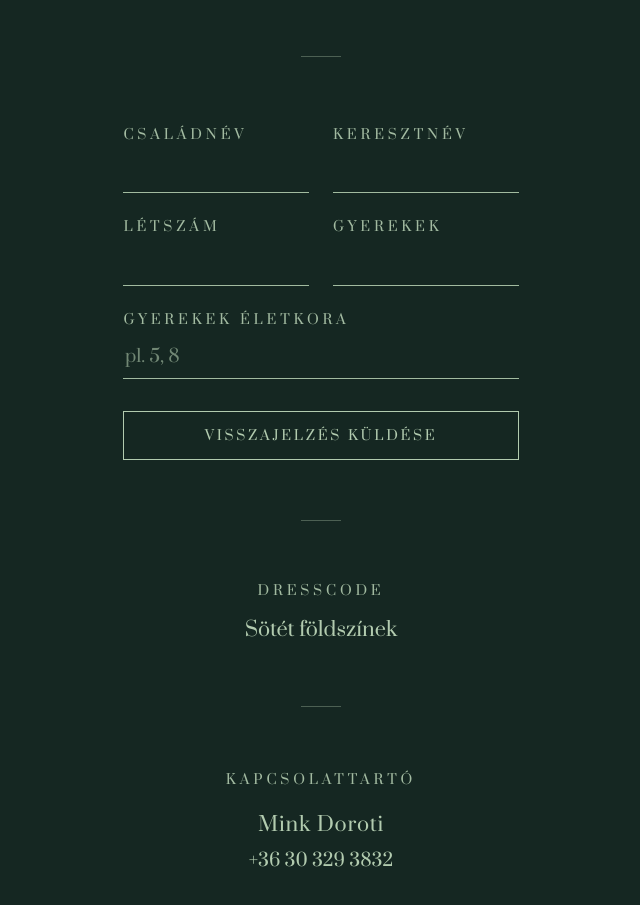
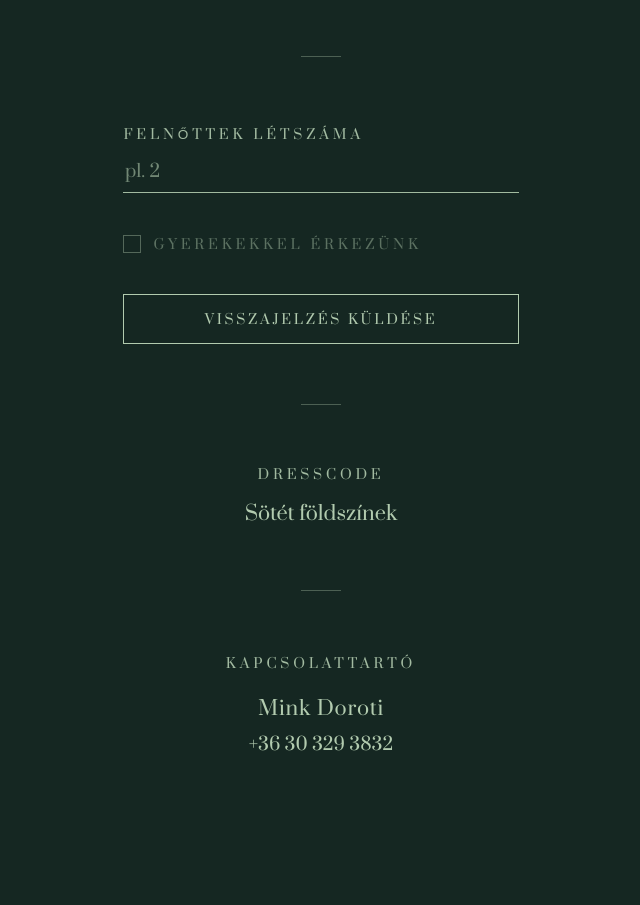
Before and after one commit to davidsimo2105/Doroti-Jonathan, a Next.js app: page / in a window 1280 px wide. Shown: the part 1320-2225 px from the top of the page, without its empty margins (319-959 px from the left). Built offline with nearby package versions, Linux system fonts and the light colour scheme.

Commit message:
feat(rsvp): add custom styled checkbox, dynamic placeholders, and validation for kids checkbox

```diff
--- a/app/globals.css
+++ b/app/globals.css
@@ -253,6 +253,38 @@ a {
   opacity: 0.65;
 }
 
+.customCheckbox {
+  appearance: none;
+  -webkit-appearance: none;
+  background-color: transparent;
+  margin: 0;
+  width: 18px;
+  height: 18px;
+  border: 1px solid var(--foreground);
+  display: grid;
+  place-content: center;
+  cursor: pointer;
+  opacity: 0.8;
+  transition: opacity 0.2s ease;
+}
+
+.customCheckbox:hover {
+  opacity: 1;
+}
+
+.customCheckbox::before {
+  content: "";
+  width: 10px;
+  height: 10px;
+  transform: scale(0);
+  transition: 120ms transform ease-in-out;
+  background-color: var(--foreground);
+}
+
+.customCheckbox:checked::before {
+  transform: scale(1);
+}
+
 .submitButton {
   margin-top: 0.5rem;
   padding: 0.9rem 1.5rem;
--- a/app/rsvp-form.tsx
+++ b/app/rsvp-form.tsx
@@ -8,41 +8,98 @@ function onlyDigits(value: string) {
   return value.replace(/[^0-9]/g, "");
 }
 
-function onlyAgesList(value: string) {
-  return value.replace(/[^0-9,\s]/g, "");
+export default function RsvpForm() {
+  const [adultCount, setAdultCount] = useState("");
+  const [adultNames, setAdultNames] = useState<string[]>([]);
+
+  const [bringingKids, setBringingKids] = useState(false);
+  const [childCount, setChildCount] = useState("");
+  const [childAges, setChildAges] = useState<string[]>([]);
+
+  function handleAdultCountChange(e: React.ChangeEvent<HTMLInputElement>) {
+    const val = onlyDigits(e.target.value);
+    setAdultCount(val);
+    const count = parseInt(val, 10) || 0;
+
+    setAdultNames((prev) => {
+      const newNames = [...prev];
+      if (count > newNames.length) {
+        for (let i = newNames.length; i < count; i++) newNames.push("");
+      } else if (count < newNames.length) {
+        newNames.length = count;
+      }
+      return newNames;
+    });
   }
 
-export default function RsvpForm() {
-  const [lastName, setLastName] = useState("");
-  const [firstName, setFirstName] = useState("");
-  const [guestCount, setGuestCount] = useState("");
-  const [childCount, setChildCount] = useState("");
-  const [childAges, setChildAges] = useState("");
+  function handleAdultNameChange(idx: number, value: string) {
+    setAdultNames((prev) => {
+      const newNames = [...prev];
+      newNames[idx] = value;
+      return newNames;
+    });
+  }
+
+  function handleChildCountChange(e: React.ChangeEvent<HTMLInputElement>) {
+    const val = onlyDigits(e.target.value);
+    setChildCount(val);
+    const count = parseInt(val, 10) || 0;
+
+    setChildAges((prev) => {
+      const newAges = [...prev];
+      if (count > newAges.length) {
+        for (let i = newAges.length; i < count; i++) newAges.push("");
+      } else if (count < newAges.length) {
+        newAges.length = count;
+      }
+      return newAges;
+    });
+  }
+
+  function handleChildAgeChange(idx: number, value: string) {
+    setChildAges((prev) => {
+      const newAges = [...prev];
+      newAges[idx] = value;
+      return newAges;
+    });
+  }
+
+  const adultCountNum = parseInt(adultCount, 10) || 0;
+  const isAdultsFilled =
+    adultCountNum > 0 &&
+    adultNames.length === adultCountNum &&
+    adultNames.every((name) => name.trim().length > 0);
 
   function handleSubmit(event: FormEvent<HTMLFormElement>) {
     event.preventDefault();
 
-    const children = Number(childCount) || 0;
-    const fullName = `${firstName} ${lastName}`.trim();
-    const subjectName = `${lastName} ${firstName}`.trim();
-    const agesNote = children > 0 && childAges ? ` (${childAges} éves)` : "";
-    const childrenClause =
-      children > 0 ? `, melyből ${children} gyermek${agesNote}` : "";
+    const kidsNum = bringingKids ? parseInt(childCount, 10) || 0 : 0;
 
-    const subject = `${subjectName} - ${guestCount} fő, ${children} gyerek – Doroti & Jonatán esküvő visszajelzés`;
+    const mainName = adultNames[0] || "Vendég";
+    const subject = `${mainName} - ${adultCountNum} fő, ${kidsNum} gyerek – Doroti & Jonatán esküvő visszajelzés`;
+
+    const childrenClause = kidsNum > 0 ? `, melyből ${kidsNum} gyermek` : "";
+
+    const adultsList = adultNames.map((n, i) => `${i + 1}. ${n}`).join("\n");
+    const kidsList =
+      kidsNum > 0
+        ? childAges
+            .map((age, i) => `${i + 1}. gyermek életkora: ${age} éves`)
+            .join("\n")
+        : "";
+
     const body = [
       "Kedves Doroti és Jonatán!",
       "",
       "Ezúton szeretnénk visszaigazolni részvételünket esküvőtökön.",
-      `${fullName} néven jelentkezünk, ${guestCount} fő részvételével${childrenClause}.`,
+      `${mainName} néven jelentkezünk, ${adultCountNum} fő (felnőtt) részvételével${childrenClause}.`,
       "",
       "Köszönjük a meghívást, és izgatottan várjuk a közös ünneplést.",
       "",
       "— Összegzés —",
-      `Név: ${fullName}`,
-      `Létszám: ${guestCount} fő`,
-      `Ebből gyermek: ${children} fő`,
-      ...(children > 0 && childAges ? [`Gyerekek életkora: ${childAges}`] : []),
+      `Felnőtt vendégek (${adultCountNum} fő):`,
+      adultsList,
+      ...(kidsNum > 0 ? ["", `Gyerekek (${kidsNum} fő):`, kidsList] : []),
     ].join("\n");
 
     const mailto = `mailto:${RSVP_EMAIL}?subject=${encodeURIComponent(
@@ -54,67 +111,99 @@ export default function RsvpForm() {
 
   return (
     <form className="rsvpForm" onSubmit={handleSubmit}>
-      <div className="formRow">
       <label className="formField">
-          <span className="label">Családnév</span>
-          <input
-            className="formInput"
-            type="text"
-            required
-            value={lastName}
-            onChange={(e) => setLastName(e.target.value)}
-          />
-        </label>
-        <label className="formField">
-          <span className="label">Keresztnév</span>
-          <input
-            className="formInput"
-            type="text"
-            required
-            value={firstName}
-            onChange={(e) => setFirstName(e.target.value)}
-          />
-        </label>
-      </div>
-
-      <div className="formRow">
-        <label className="formField">
-          <span className="label">Létszám</span>
+        <span className="label">Felnőttek létszáma</span>
         <input
           className="formInput"
           type="text"
           inputMode="numeric"
           pattern="[0-9]*"
           required
-            value={guestCount}
-            onChange={(e) => setGuestCount(onlyDigits(e.target.value))}
+          value={adultCount}
+          onChange={handleAdultCountChange}
+          placeholder="pl. 2"
         />
       </label>
+
+      {adultNames.map((name, idx) => (
+        <label key={`adult-${idx}`} className="formField">
+          <span className="label">{idx + 1}. Felnőtt neve</span>
+          <input
+            className="formInput"
+            type="text"
+            required
+            value={name}
+            onChange={(e) => handleAdultNameChange(idx, e.target.value)}
+            placeholder={idx === 0 ? "pl. Kiss Péter" : ""}
+          />
+        </label>
+      ))}
+
+      <label
+        className="formField"
+        style={{
+          flexDirection: "row",
+          alignItems: "center",
+          gap: "0.75rem",
+          marginTop: "1rem",
+          cursor: isAdultsFilled ? "pointer" : "not-allowed",
+          opacity: isAdultsFilled ? 1 : 0.5,
+        }}
+      >
+        <input
+          type="checkbox"
+          className="customCheckbox"
+          checked={bringingKids}
+          disabled={!isAdultsFilled}
+          onChange={(e) => {
+            setBringingKids(e.target.checked);
+            if (!e.target.checked) {
+              setChildCount("");
+              setChildAges([]);
+            }
+          }}
+        />
+        <span className="label" style={{ marginBottom: 0, marginTop: "2px" }}>
+          Gyerekekkel érkezünk
+        </span>
+      </label>
+
+      {bringingKids && (
         <label className="formField">
-          <span className="label">Gyerekek</span>
+          <span className="label">Gyerekek létszáma</span>
           <input
             className="formInput"
             type="text"
             inputMode="numeric"
             pattern="[0-9]*"
+            required={bringingKids}
             value={childCount}
-            onChange={(e) => setChildCount(onlyDigits(e.target.value))}
+            onChange={handleChildCountChange}
+            placeholder="pl. 1"
           />
         </label>
-      </div>
+      )}
 
-      <label className="formField">
-        <span className="label">Gyerekek életkora</span>
+      {bringingKids &&
+        childAges.map((age, idx) => (
+          <label key={`kid-${idx}`} className="formField">
+            <span className="label">{idx + 1}. Gyerek életkora</span>
             <input
               className="formInput"
               type="text"
-          placeholder="pl. 5, 8"
-          value={childAges}
-          onChange={(e) => setChildAges(onlyAgesList(e.target.value))}
+              inputMode="numeric"
+              pattern="[0-9]*"
+              required={bringingKids}
+              value={age}
+              onChange={(e) =>
+                handleChildAgeChange(idx, onlyDigits(e.target.value))
+              }
+              placeholder={idx === 0 ? "pl. 5" : ""}
             />
           </label>
+        ))}
 
-      <button className="submitButton" type="submit">
+      <button className="submitButton" type="submit" style={{ marginTop: "1rem" }}>
         Visszajelzés küldése
       </button>
     </form>
```
Lines whose indentation alone changed are shown as unchanged.
